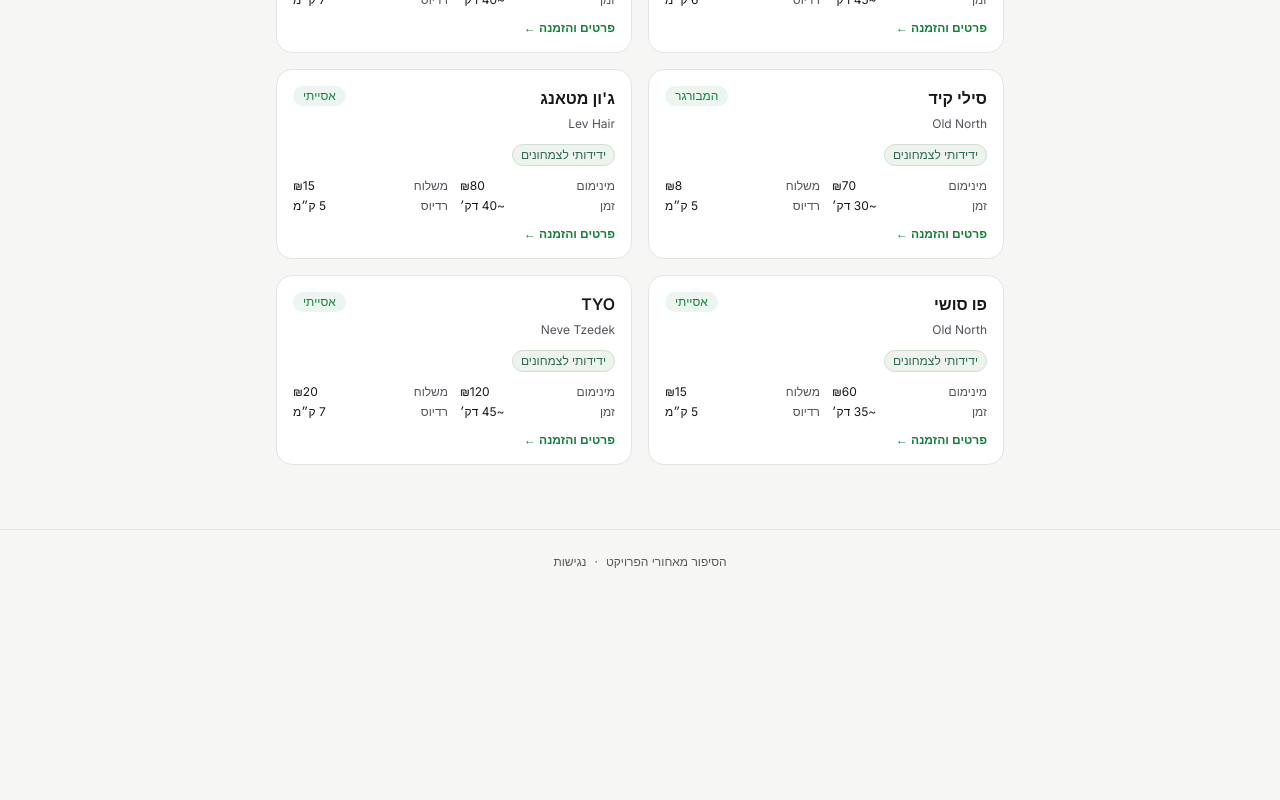
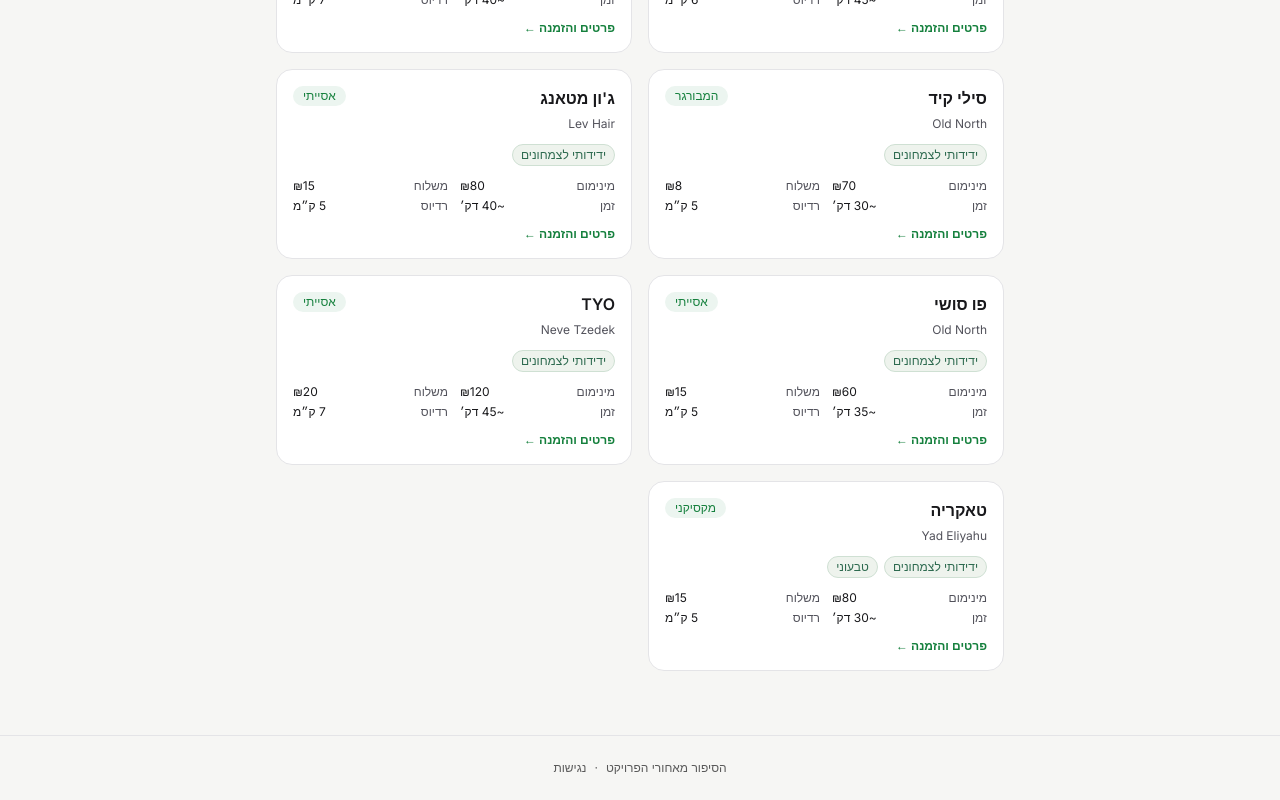
Before and after one commit to UriOhayon/yashir-tlv, a Next.js app: page /open-now in a window 1280 px wide. Shown: the part 1388-2188 px from the top of the page. Before the commit the page ends 1982 px from the top, so only its background shows below. Built offline with nearby package versions, Linux system fonts and the light colour scheme.

Commit message:
Add Taqueria (own direct delivery)

```diff
--- a/src/data/restaurants.ts
+++ b/src/data/restaurants.ts
@@ -469,4 +469,32 @@ export const restaurants: Restaurant[] = [
     notes: "Japanese lounge-bar by Yama-San, Israel's only Sushi Master. 15% discount ordering direct vs. apps. Hours confirmed by manager (Meshi) 2026-07-12.",
     lat: 32.0595, lng: 34.7705,
   },
+  {
+    id: "taqueria",
+    name: "Taqueria",
+    nameHe: "טאקריה",
+    cuisineType: "mexican",
+    address: "Nirim St 1, Tel Aviv",
+    neighborhood: "Yad Eliyahu",
+    website: "https://tabitisrael.co.il/site/taqueria-delivery",
+    orderingPlatform: "tabit",
+    deliveryRadiusKm: 5,
+    minOrderILS: 80,
+    deliveryFeeILS: 15,
+    estimatedDeliveryMin: 30,
+    operatingHours: "Sun–Sat 11:30–00:00",
+    schedule: {
+      sun: { open: "11:30", close: "00:00" },
+      mon: { open: "11:30", close: "00:00" },
+      tue: { open: "11:30", close: "00:00" },
+      wed: { open: "11:30", close: "00:00" },
+      thu: { open: "11:30", close: "00:00" },
+      fri: { open: "11:30", close: "00:00" },
+      sat: { open: "11:30", close: "00:00" },
+    },
+    dietaryTags: ["vegetarian-friendly", "vegan"],
+    lastVerified: "2026-06-27",
+    notes: "Mexican - burritos & tacos. Launched its own direct delivery (no middlemen).",
+    lat: 32.0555, lng: 34.7925,
+  },
 ];
```
Also changed, not shown: 1 other file (tests, documents, lock files or other folders).
